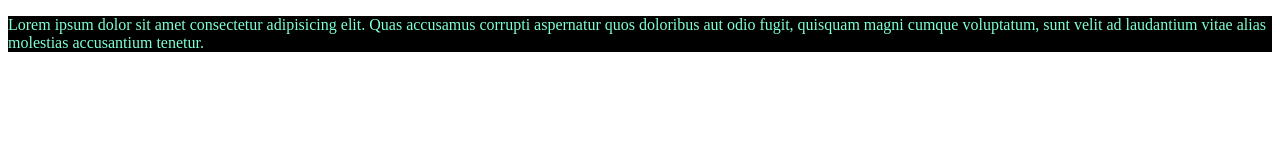
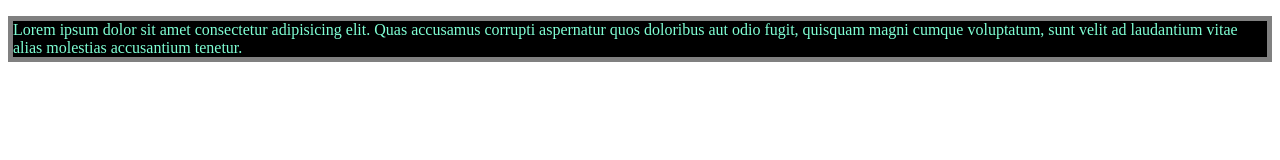
Before and after one commit to allyj92/git-test, a plain HTML site: page index.html in a window 1280 px wide. Drawn offline with Linux system fonts and the light colour scheme.

Commit message:
잘못된커밋

```diff
--- a/main.css
+++ b/main.css
@@ -2,4 +2,4 @@
 p{
   color:aquamarine;
   background-color: black;
-}
+  border : 5px grey solid;}
```
